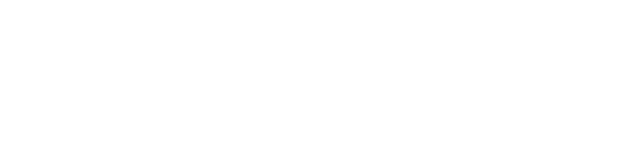
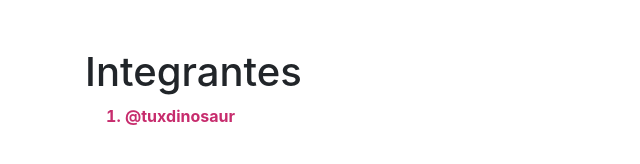
Before and after one commit to tuxdinosaur/practica-ramas, a plain HTML site: page index.html in a window 1280 px wide. Shown: the whole page, without its empty margins (0-640 px from the left). Drawn offline with nearby package versions, Linux system fonts and the light colour scheme.

Commit message:
:sparkles: [ADD] Se agregó tuxdinosaur

```diff
--- a/css/style.scss
+++ b/css/style.scss
@@ -0,0 +1,4 @@
+#username--tuxdinosaur {
+  color: #C72C6D;
+  font-weight: 700;
+}
--- a/index.html
+++ b/index.html
@@ -14,7 +14,21 @@
 
 <body>
 
-  <div class="container">
+  <div class="container mt-5">
+
+    <div class="row">
+
+      <div class="col-12">
+
+        <h1>Integrantes</h1>
+
+        <ol>
+          <li id="username--tuxdinosaur">@tuxdinosaur</li>
+        </ol>
+
+      </div>
+
+    </div>
 
   </div>
 
```
Also changed, not shown: css/style.css, 1 other file.
